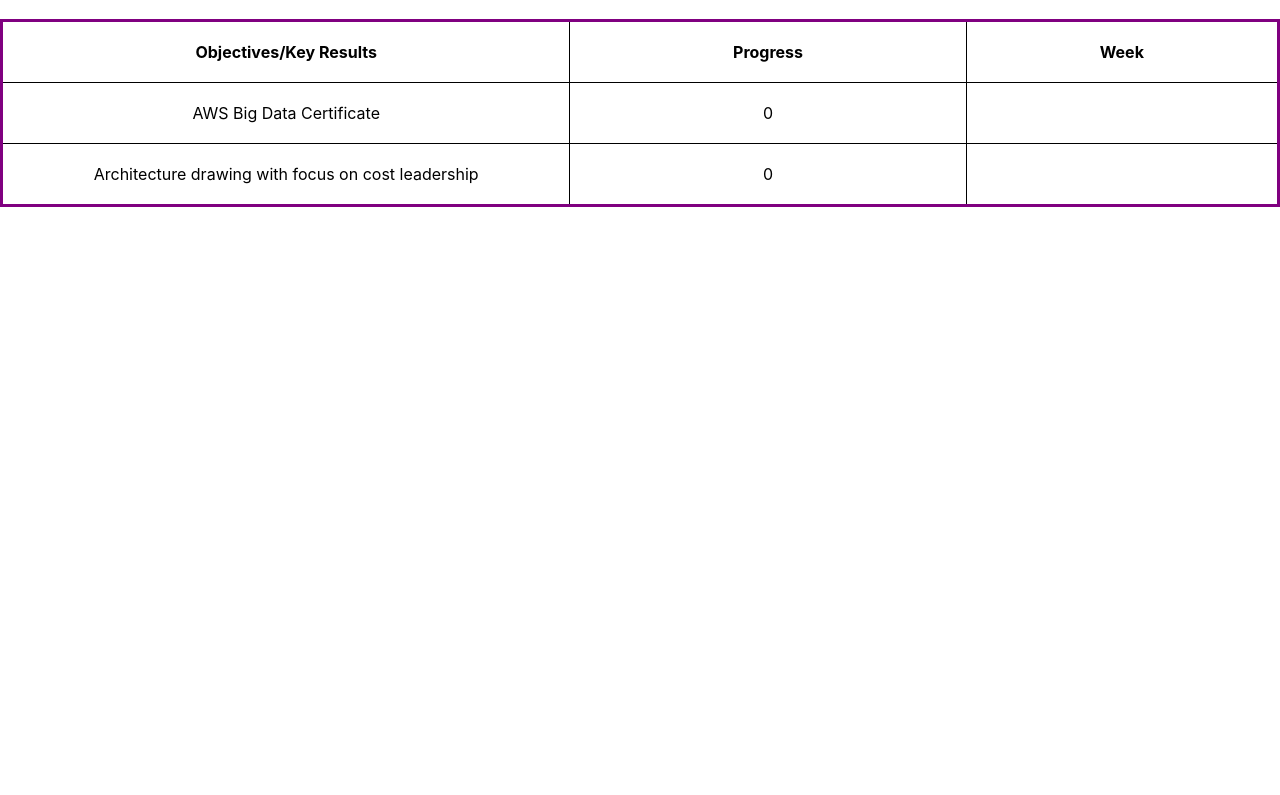
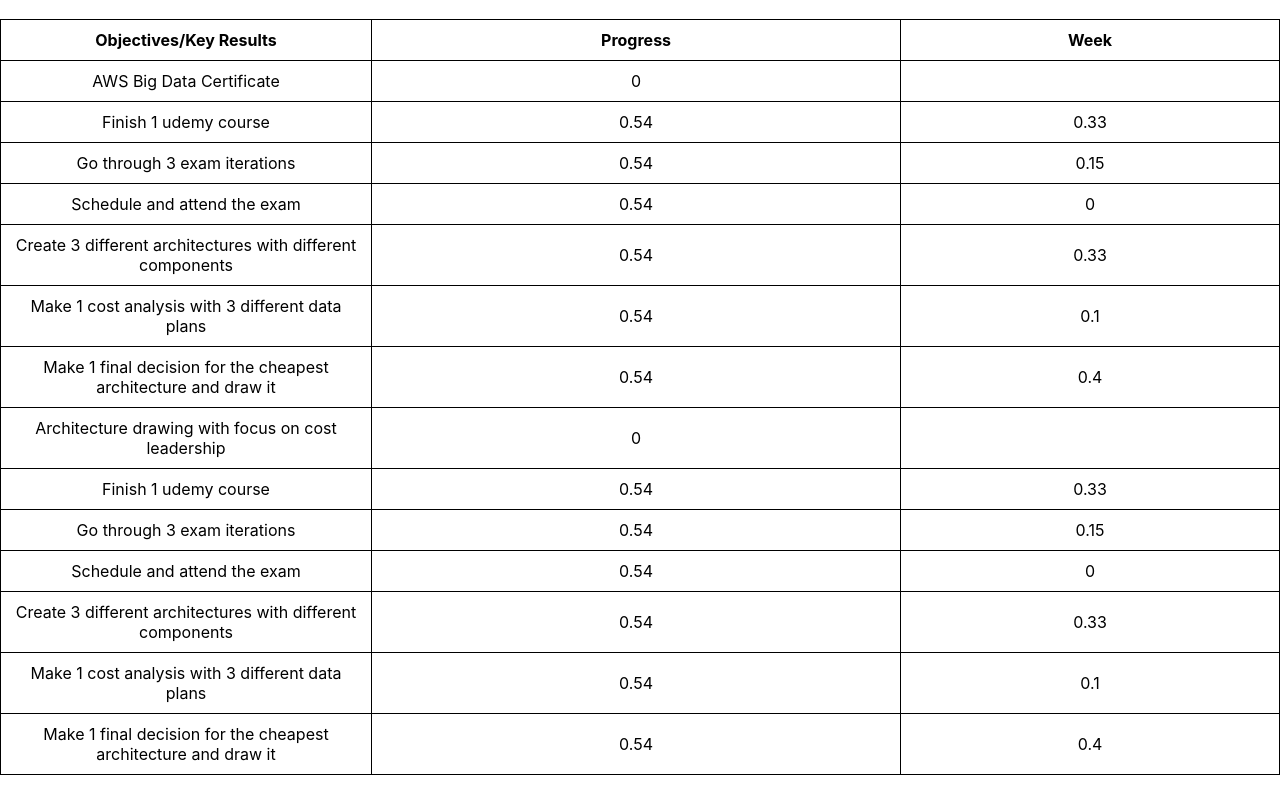
Before and after one commit to anmud/okr-react-tool, a React app: page / in a window 1280 px wide. Shown: the part 63-858 px from the top of the page. Before the commit the page ends 800 px from the top, so only its background shows below. Built offline with nearby package versions, Linux system fonts and the light colour scheme.

Commit message:
table render

```diff
--- a/src/App.css
+++ b/src/App.css
@@ -5,37 +5,29 @@
 
 
 
-table, th, td {
-  border: 1px solid black;
+table {
+  width: 100%;
+  margin: 20px auto;
+  table-layout: auto;
 }
 
-table {
+.fixed {
+  table-layout: fixed;
+}
+
+table,
+td,
+th {
   border-collapse: collapse;
 }
 
-table {
-  table-layout: fixed;
-  width: 100%;
-  border-collapse: collapse;
-  border: 3px solid purple;
+th,
+td {
+  padding: 10px;
+  border: solid 1px;
+  text-align: center;
 }
 
-thead th:nth-child(1) {
-  width: 30%;
+.w {
+  width: 350px;
 }
-
-thead th:nth-child(2) {
-  width: 20%;
-}
-
-thead th:nth-child(3) {
-  width: 15%;
-}
-
-thead th:nth-child(4) {
-  width: 35%;
-}
-
-th, td {
-  padding: 20px;
-}
--- a/src/components/okr-table.js
+++ b/src/components/okr-table.js
@@ -1,51 +1,18 @@
-import React from 'react'
-import useOkrTable from '../hooks/OkrTableHook'
+import React, {Fragment} from 'react'
+import Header from './table/Header'
+import Body from './table/Body'
 
 
 const OkrTable = () => {
 
-
-    const {objectives} = useOkrTable();
-
-
-
     return  (
 
-        <div>
-
-        <table>
-    <thead>
-      <tr>
-        <th>Objectives/Key Results</th>
-        <th>Progress</th>
-        <th>Week</th>
-      </tr>
-    </thead>
-    <tbody>
-        {objectives.length > 0 ?
-        (objectives.map(objective => (
-      <tr key={objective.id}>
-        <td>{objective.name}</td>
-        <td>{objective.progress}</td>
-        <td></td>
-
-      </tr>
-        ))
-        ) : (
-        <tr>
-        <td colSpan={3}>No books</td>
-      </tr>
-    )}
-    </tbody>
-  </table>
-
-
-
-        </div>
-
-
-
-
+       <Fragment>
+         <table>
+           <Header/>
+           <Body/>
+         </table>
+       </Fragment>
     )
 }
 
--- /dev/null
+++ b/src/components/table/Body.js
@@ -0,0 +1,60 @@
+import React, {Fragment} from 'react'
+import useOkrTable from '../../hooks/OkrTableHook'
+
+
+const Body = () => {
+
+    const {objectives} = useOkrTable();
+
+
+    const result = objectives.map(objective => {
+   return  objective.keyResults.map(result => {
+
+      return     ( <tr key={result.resultId}>
+                <td>{result.name}</td>
+                <td>{result.progress}</td>
+                <td>{result.rating}</td>
+                </tr>
+               )
+
+         })
+         }
+        )
+
+
+
+
+    console.log("result", result)
+
+
+    return  (
+
+<Fragment>
+
+{objectives.length > 0  ?
+       ( objectives.map(objective => (
+       <Fragment key={objective.id}>
+           <tbody>
+           <tr key={objective.id}>
+           <td className="w">{objective.name}</td>
+           <td>{objective.progress}</td>
+           <td></td>
+           </tr>
+
+           {result}
+
+        </tbody>
+
+       </Fragment>
+           ))
+       ) : (
+           <p>no objectives</p>
+       )
+    }
+
+</Fragment>
+
+    )
+}
+
+export default Body;
--- /dev/null
+++ b/src/components/table/Header.js
@@ -0,0 +1,25 @@
+import React, {Fragment} from 'react'
+
+
+const Header = () => {
+
+
+
+
+    return  (
+
+        <Fragment>
+        <thead>
+            <tr>
+             <th scope="col">Objectives/Key Results</th>
+             <th scope="col">Progress</th>
+             <th scope="col">Week</th>
+            </tr>
+         </thead>
+
+        </Fragment>
+
+    )
+}
+
+export default Header;
--- a/src/context/OkrTableContext.js
+++ b/src/context/OkrTableContext.js
@@ -14,19 +14,22 @@
                 objectiveId: 1,
                 resultId: 1,
                 name: 'Finish 1 udemy course',
-                rating: 0.33
+                rating: 0.33,
+                progress: 0.54
             },
             {
                 objectiveId: 1,
                 resultId: 2,
                 name: 'Go through 3 exam iterations',
-                rating: 0.15
+                rating: 0.15,
+                progress: 0.54
             },
             {
                 objectiveId: 1,
                 resultId: 3,
                 name: 'Schedule and attend the exam',
-                rating: 0.00
+                rating: 0.00,
+                progress: 0.54
             }
         ]},
         {id: 2,
@@ -37,19 +40,22 @@
                     objectiveId: 2,
                     resultId: 1,
                     name: 'Create 3 different architectures with different components',
-                    rating: 0.33
+                    rating: 0.33,
+                    progress: 0.54
                 },
                 {
                     objectiveId: 2,
                     resultId: 2,
                     name: 'Make 1 cost analysis with 3 different data plans',
-                    rating: 0.1
+                    rating: 0.1,
+                    progress: 0.54
                 },
                 {
                     objectiveId: 2,
                     resultId: 3,
                     name: 'Make 1 final decision for the cheapest architecture and draw it',
-                    rating: 0.4
+                    rating: 0.4,
+                    progress: 0.54
                 }
             ]}
     ])
```
